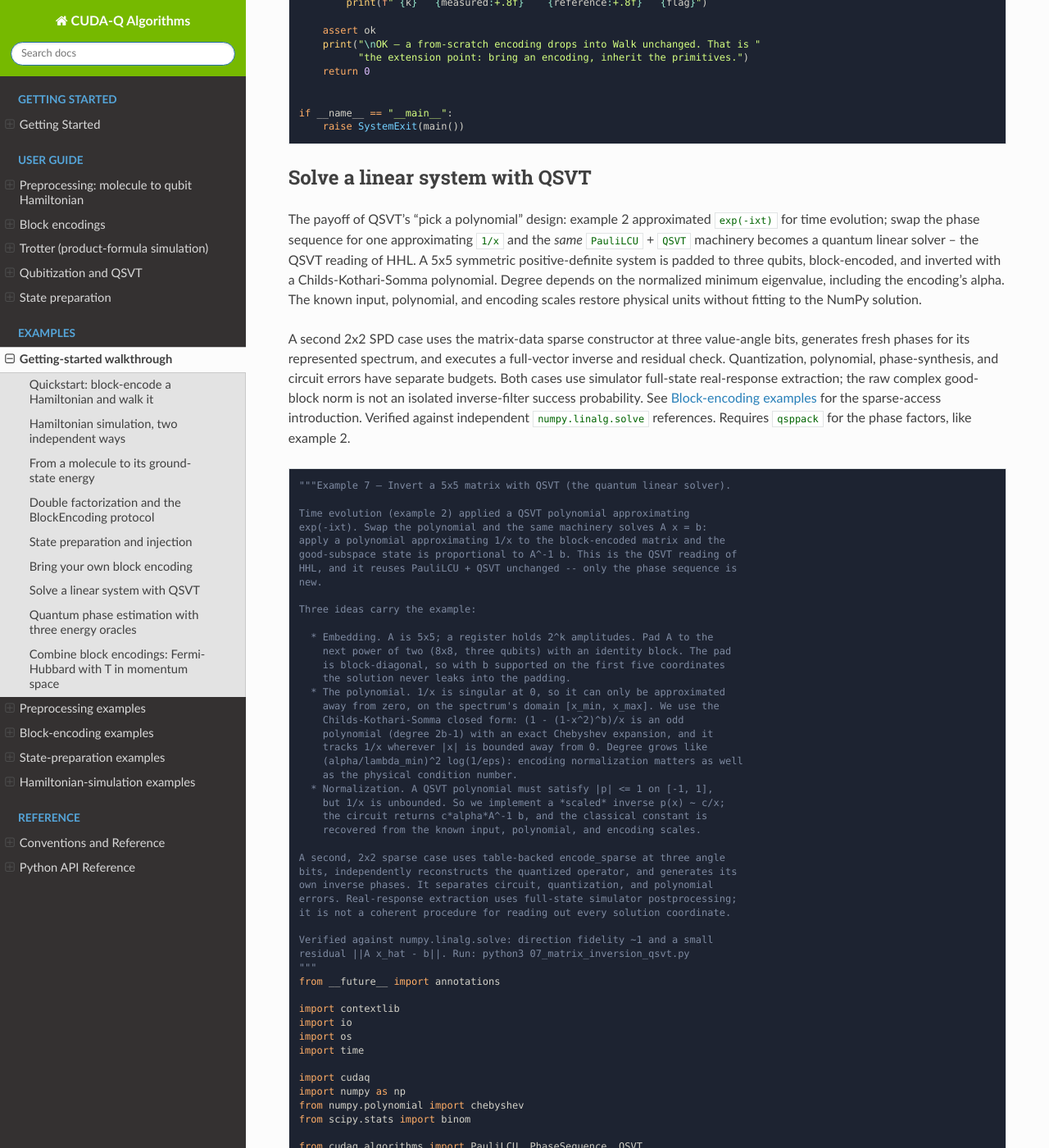
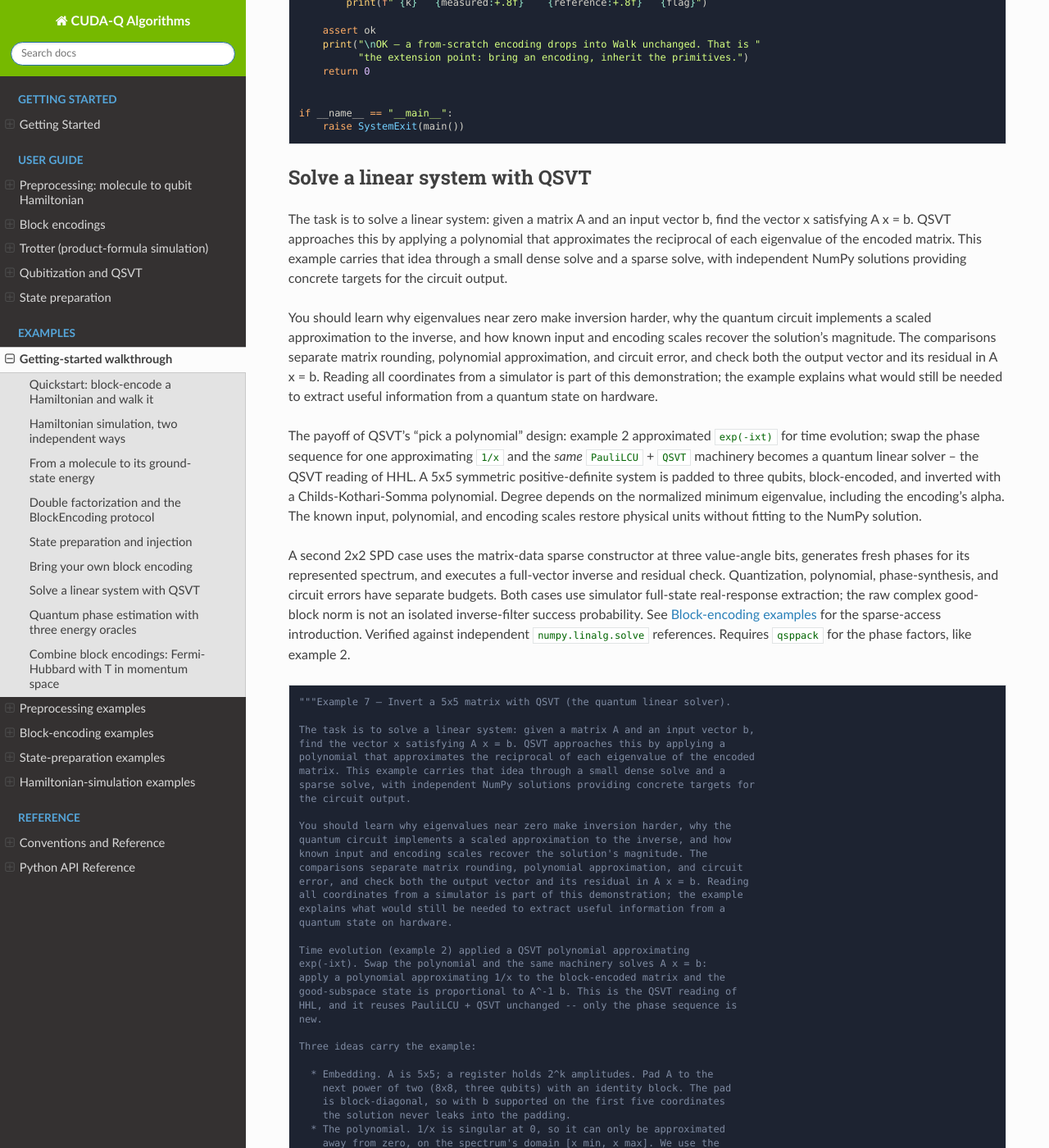
Before and after one commit to NVIDIA/cudaq-algorithms, a Sphinx documentation site: the page built from docs/sphinx/examples_rst/getting_started.rst, in a window 1280 px wide and 1400 px high, scrolled down 13696 px. Shown: the whole window at 82% size. Built offline with Sphinx 7.4.7 and the Read the Docs theme 3.1.0, drawn with Linux system fonts in a browser that asks for light colours; some of the changed text lies outside the part shown.

Commit message:
docs: explain sparse encoding and inversion tutorial goals and lessons
Signed-off-by: Scott Thornton <wsttiger@gmail.com>

```diff
--- a/docs/sphinx/examples/python/07_matrix_inversion_qsvt.py
+++ b/docs/sphinx/examples/python/07_matrix_inversion_qsvt.py
@@ -8,6 +8,22 @@
 # ============================================================================ #
 # [Begin Documentation]
 """Example 7 — Invert a 5x5 matrix with QSVT (the quantum linear solver).
+
+The task is to solve a linear system: given a matrix A and an input vector b,
+find the vector x satisfying A x = b. QSVT approaches this by applying a
+polynomial that approximates the reciprocal of each eigenvalue of the encoded
+matrix. This example carries that idea through a small dense solve and a
+sparse solve, with independent NumPy solutions providing concrete targets for
+the circuit output.
+
+You should learn why eigenvalues near zero make inversion harder, why the
+quantum circuit implements a scaled approximation to the inverse, and how
+known input and encoding scales recover the solution's magnitude. The
+comparisons separate matrix rounding, polynomial approximation, and circuit
+error, and check both the output vector and its residual in A x = b. Reading
+all coordinates from a simulator is part of this demonstration; the example
+explains what would still be needed to extract useful information from a
+quantum state on hardware.
 
 Time evolution (example 2) applied a QSVT polynomial approximating
 exp(-ixt). Swap the polynomial and the same machinery solves A x = b:
--- a/docs/sphinx/examples/python/sparse_block_encoding.py
+++ b/docs/sphinx/examples/python/sparse_block_encoding.py
@@ -3,6 +3,20 @@
 # SPDX-License-Identifier: Apache-2.0
 # [Begin Documentation]
 """Matrix data or arithmetic oracles: the same sparse BlockEncoding protocol.
+
+A sparse matrix has only a few nonzero entries in each row. This example asks
+how to give a quantum algorithm access to those entries without first
+expressing the entire matrix as a sum of Pauli operations. It constructs the
+same small matrix from stored matrix data and from arithmetic rules describing
+its bands, showing two ways to supply the locations and values needed for a
+sparse block encoding.
+
+You should learn what the matrix-access oracles must return, how a banded
+pattern handles boundaries, and why the two access methods can have different
+normalization and workspace costs. Both encodings feed the same Walk and QSVT
+interfaces. The checks reconstruct the matrix represented by finite-precision
+value angles and compare the circuit with that matrix, so differences in data
+access and numerical precision remain visible when assessing the results.
 
 Two-by-two SPD data keeps table-backed workspace small. The same coefficients
 also define clipped, nonperiodic banded oracles, with a different slot layout
--- a/docs/sphinx/examples_rst/getting_started.rst
+++ b/docs/sphinx/examples_rst/getting_started.rst
@@ -86,6 +86,22 @@ measure correct Chebyshev moments on it.
 
 Solve a linear system with QSVT
 -------------------------------
+
+The task is to solve a linear system: given a matrix A and an input vector b,
+find the vector x satisfying A x = b. QSVT approaches this by applying a
+polynomial that approximates the reciprocal of each eigenvalue of the encoded
+matrix. This example carries that idea through a small dense solve and a
+sparse solve, with independent NumPy solutions providing concrete targets for
+the circuit output.
+
+You should learn why eigenvalues near zero make inversion harder, why the
+quantum circuit implements a scaled approximation to the inverse, and how
+known input and encoding scales recover the solution's magnitude. The
+comparisons separate matrix rounding, polynomial approximation, and circuit
+error, and check both the output vector and its residual in A x = b. Reading
+all coordinates from a simulator is part of this demonstration; the example
+explains what would still be needed to extract useful information from a
+quantum state on hardware.
 
 The payoff of QSVT's "pick a polynomial" design: example 2 approximated
 ``exp(-ixt)`` for time evolution; swap the phase sequence for one
```
Also changed, not shown: docs/sphinx/examples_rst/block_encodings.rst (+14 -0 lines).
